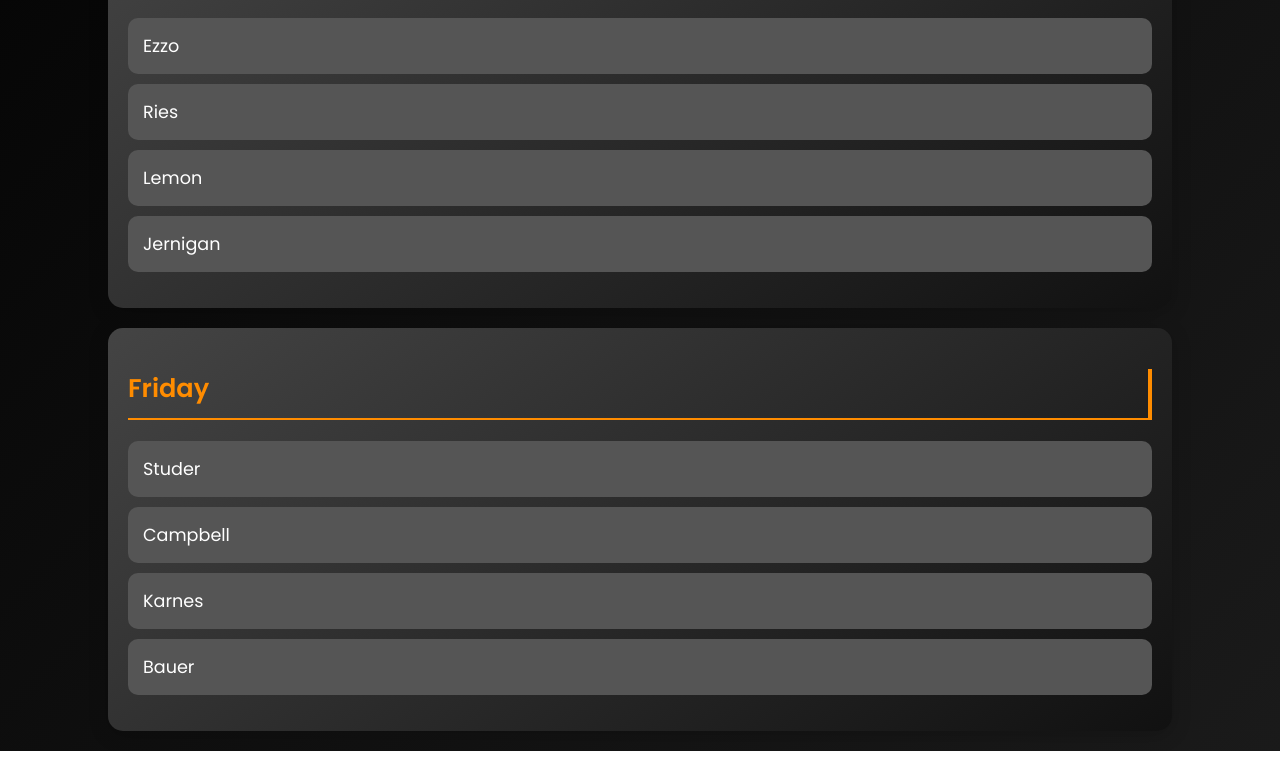
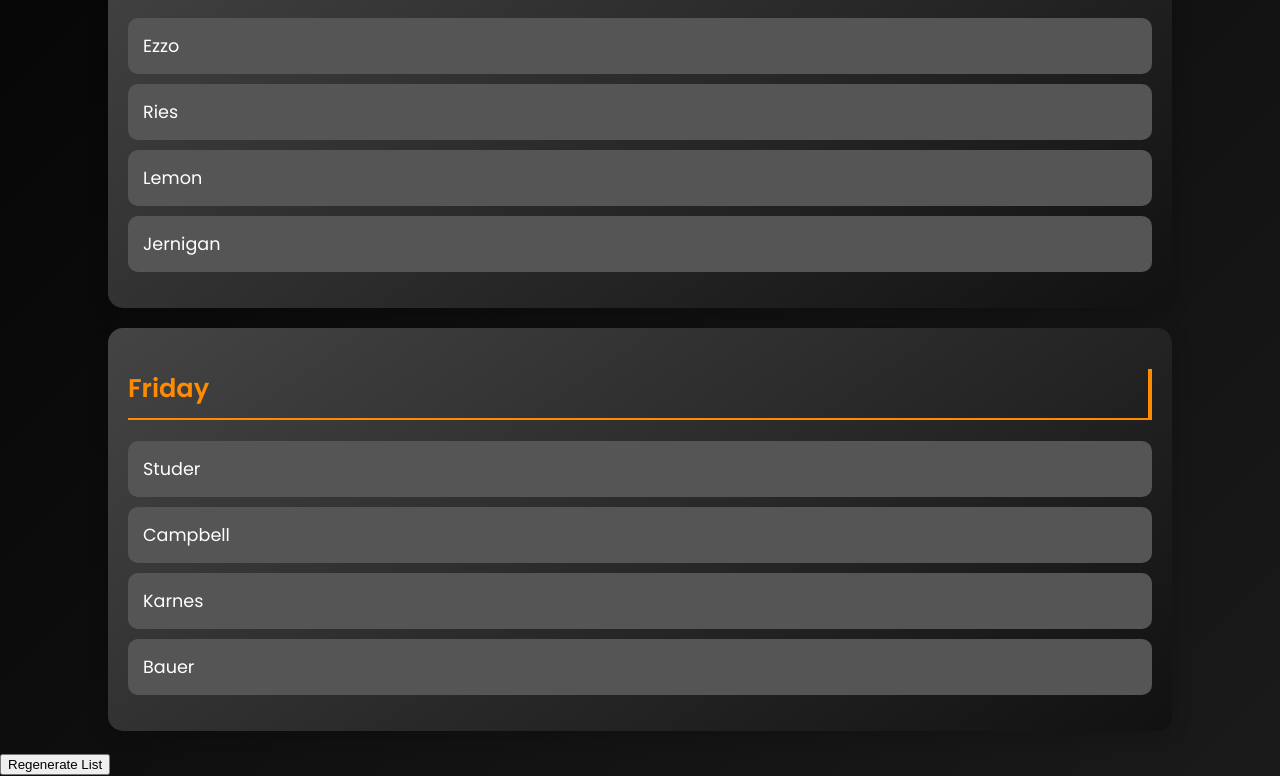
Before and after one commit to kjkohl/random-list, a plain HTML site: page index.html in a window 1280 px wide. Shown: the part 627-1403 px from the top of the page. Before the commit the page ends 1378 px from the top, so only its background shows below. Drawn offline with Linux system fonts and the light colour scheme.

Commit message:
Update index.html

```diff
--- a/index.html
+++ b/index.html
@@ -3,7 +3,7 @@
 <head>
     <meta charset="UTF-8">
     <meta name="viewport" content="width=device-width, initial-scale=1.0">
-    <titleNameGen</title>
+    <title>Name Generator</title>
     <link rel="stylesheet" href="style.css">
     <link rel="preconnect" href="https://fonts.googleapis.com">
     <link rel="preconnect" href="https://fonts.gstatic.com" crossorigin>
@@ -37,6 +37,11 @@
             <h2 class="day-title">Friday</h2>
             <ul id="friday-list" class="list"></ul>
         </div>
+
+        <!-- Button to regenerate the list -->
+        <div class="button-container">
+            <button id="regenerate-btn" class="regenerate-btn">Regenerate List</button>
+        </div>
     </div>
 
     <!-- Link to JavaScript file -->
```
